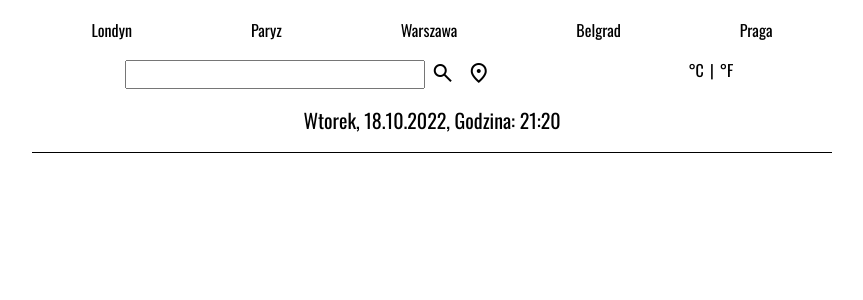
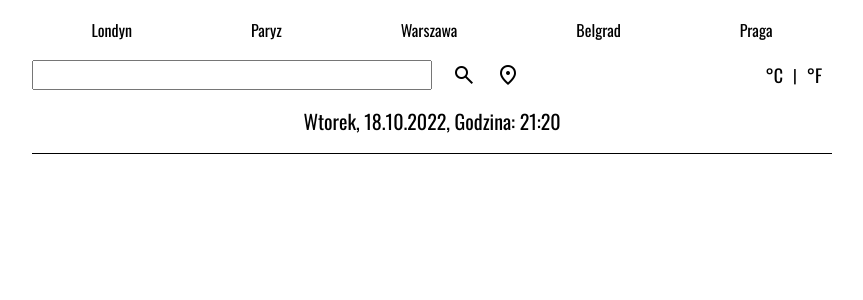
Before and after one commit to carterstorm/react-weather-app, a React (Create React App) app: page / in a window 1280 px wide. Shown: the top 300 px of the page, without its empty margins (208-1071 px from the left). Built offline with nearby package versions, Linux system fonts and the light colour scheme.

Commit message:
styled Header elements

```diff
--- a/src/MainWrapper/Header/Button/styled.js
+++ b/src/MainWrapper/Header/Button/styled.js
@@ -1,10 +1,11 @@
 import styled from "styled-components";
 
 export const StyledButton = styled.button`
+    display: flex;
+    align-items: center;
     background-color: transparent;
     border: none;
+    height: 30px;
+    padding: 0 10px;
+    font-size: 18px;
 `;
-
-export const Content = styled.span`
-    font-size: 20px;
-`;
--- a/src/MainWrapper/Header/Container/styled.js
+++ b/src/MainWrapper/Header/Container/styled.js
@@ -2,16 +2,22 @@ import styled from "styled-components";
 
 export const Wrapper = styled.div`
     display: flex;
-    justify-content: space-around;
+    justify-content: space-between;
 `;
 
 export const Location = styled.div`
     display: flex;
+    align-items: center;
 `;
 
 export const CitySearchInput = styled.input`
-    min-width: 300px;
+    min-width: 400px;
+    height: 30px;
+    margin-right: 10px;
+    padding: 0 10px;
 `;
 
 export const TemperatureButtons = styled.div`
+    display: flex;
+    align-items: center;
 `;
```
